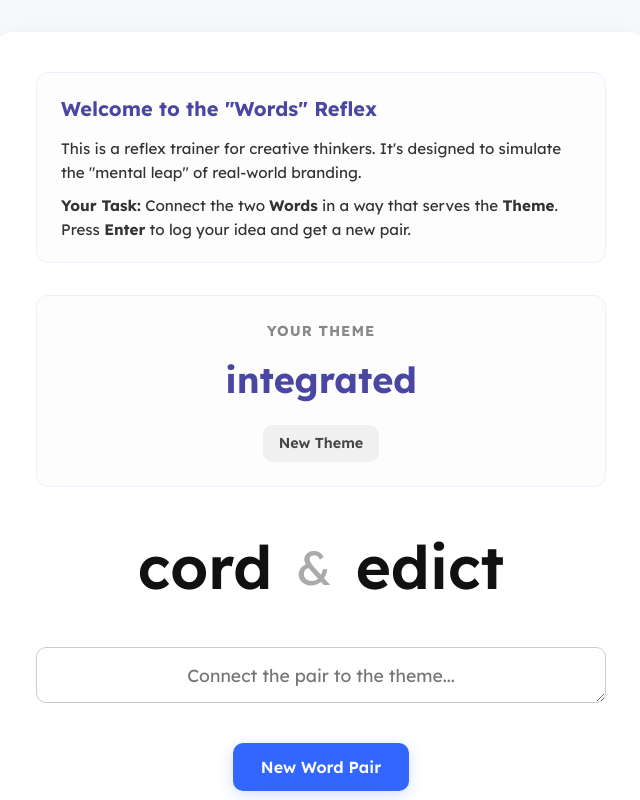
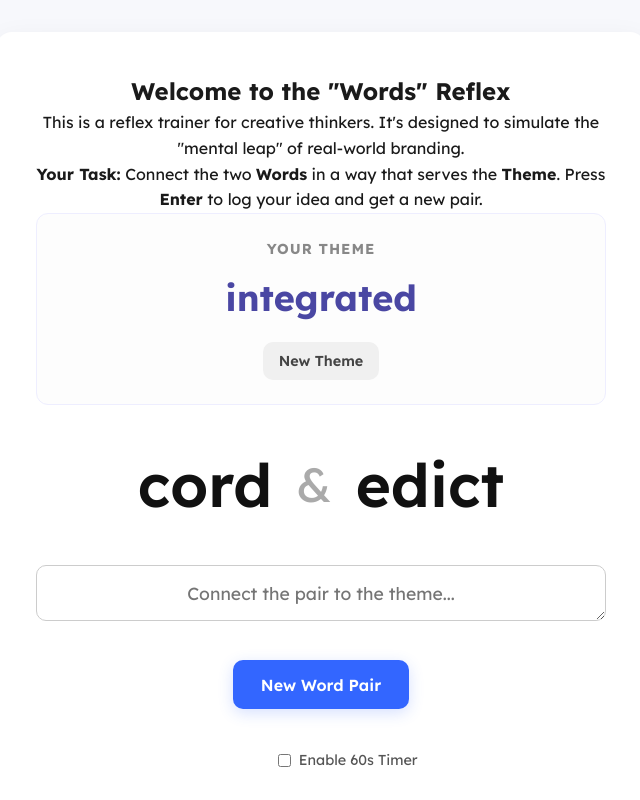
Before and after one commit to awojidejoseph0714-eng/Words, a plain HTML site: page index.html in a window 1280 px wide. Shown: the top 800 px of the page, without its empty margins (319-959 px from the left). Drawn offline with Linux system fonts and the light colour scheme.

Commit message:
Refactor intro styles to new page-intro class

```diff
--- a/style.css
+++ b/style.css
@@ -1,29 +1,29 @@
 /* --- Global Reset & Font --- */
-/* --- INTRO BLOCK --- */
-.intro-container {
+/* --- 💡 NEW PAGE INTRO  --- */
+.page-intro {
+    width: 100%;
+    max-width: 650px; /* Match the app container's width */
+    margin: 0 auto 2rem auto; /* Center it and add space below */
     text-align: left;
-    padding: 1.25rem 1.5rem;
-    background: #fdfdfd;
-    border: 1px solid #eef;
-    border-radius: 12px;
-    margin-bottom: 2rem; /* Spacing from the tool */
+    padding: 1rem 0.5rem; /* Add some padding */
 }
-.intro-container h2 {
-    font-size: 1.25rem;
+.page-intro h2 {
+    font-size: 1.5rem; /* A bit bigger for a page title */
     font-weight: 700;
-    color: #4a47a3; /* theme color */
+    color: #4a47a3;
     margin-bottom: 0.75rem;
 }
-.intro-container p {
-    font-size: 0.95rem;
+.page-intro p {
+    font-size: 1rem; /* Slightly larger for readability */
     color: #333;
     line-height: 1.6;
     margin-bottom: 0.5rem;
 }
-.intro-container p:last-child {
+.page-intro p:last-child {
     margin-bottom: 0;
 }
-/* --- END INTRO BLOCK --- */
+/* --- END PAGE INTRO --- */
+
 
 
 /* --- 💡 HOW-TO GUIDE SECTION (Added UL styles) --- */
```
